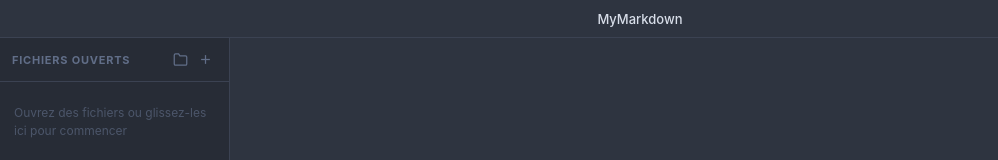
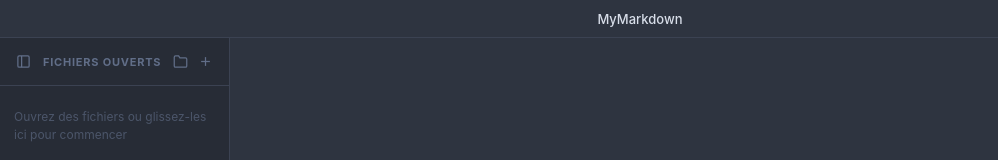
Before and after one commit to gregrousselle/myMarkdown, a Vue app: page / in a window 1280 px wide. Shown: the top 160 px of the page, without its empty margins (0-998 px from the left). Built offline with nearby package versions, Linux system fonts and the light colour scheme.

Commit message:
Toggle sidebar

```diff
--- a/src/App.vue
+++ b/src/App.vue
@@ -281,4 +281,19 @@
   margin-top: 8px;
 }
 .btn-primary:hover { background: #81a1c1; }
+
+.btn-icon {
+  background: transparent;
+  border: none;
+  cursor: pointer;
+  padding: 4px;
+  border-radius: 4px;
+  display: flex;
+  align-items: center;
+  justify-content: center;
+  transition: background 0.15s;
+}
+.btn-icon:hover {
+  background: #3b4252;
+}
 </style>
--- a/src/components/Sidebar.vue
+++ b/src/components/Sidebar.vue
@@ -1,8 +1,20 @@
 <template>
-  <aside class="sidebar">
+  <aside
+    class="sidebar"
+    :class="{ closed: !isOpen, 'is-resizing': isResizing }"
+    :style="{ width: isOpen ? sidebarWidth + 'px' : '50px' }"
+  >
     <div class="sidebar-header">
-      <span class="folder-name">Fichiers ouverts</span>
-      <div class="sidebar-actions">
+      <div class="header-left">
+        <button @click="isOpen = !isOpen" class="btn-icon toggle-btn" title="Afficher/Masquer la barre latérale">
+          <svg viewBox="0 0 24 24" fill="none" stroke="currentColor" stroke-width="2">
+            <rect x="3" y="3" width="18" height="18" rx="2" ry="2"/>
+            <line x1="9" y1="3" x2="9" y2="21"/>
+          </svg>
+        </button>
+        <span v-show="isOpen" class="folder-name">Fichiers ouverts</span>
+      </div>
+      <div v-show="isOpen" class="sidebar-actions">
         <button @click="$emit('open-files')" class="btn-icon" title="Ouvrir un ou plusieurs fichiers">
           <svg viewBox="0 0 24 24" fill="none" stroke="currentColor" stroke-width="2">
             <path d="M22 19a2 2 0 0 1-2 2H4a2 2 0 0 1-2-2V5a2 2 0 0 1 2-2h5l2 3h9a2 2 0 0 1 2 2z"/>
@@ -21,7 +33,7 @@
       </div>
     </div>
 
-    <div class="sidebar-files">
+    <div v-show="isOpen" class="sidebar-files">
       <p v-if="files.length === 0" class="empty-state">
         Ouvrez des fichiers ou glissez-les ici pour commencer
       </p>
@@ -50,26 +62,82 @@
         </button>
       </div>
     </div>
+
+    <!-- Poignée de redimensionnement -->
+    <div v-show="isOpen" class="resizer" @mousedown.prevent="startResize"></div>
   </aside>
 </template>
 
 <script setup>
+import { ref } from 'vue';
+
 defineProps({
   files:       { type: Array,  default: () => [] },
   currentFile: { type: String, default: null },
 });
 
 defineEmits(['open-files', 'select-file', 'new-file', 'close-file']);
+
+const sidebarWidth = ref(230);
+const isResizing = ref(false);
+const isOpen = ref(true);
+
+const startResize = (e) => {
+  isResizing.value = true;
+  document.addEventListener('mousemove', doResize);
+  document.addEventListener('mouseup', stopResize);
+  document.body.style.cursor = 'col-resize';
+  document.body.style.userSelect = 'none'; // Empêche la sélection de texte pendant le redimensionnement
+};
+
+const doResize = (e) => {
+  if (!isResizing.value) return;
+  // e.clientX donne la position de la souris par rapport au bord gauche de l'écran (qui correspond au bord gauche de la sidebar)
+  let newWidth = e.clientX;
+  if (newWidth < 180) newWidth = 180; // Largeur minimale
+  if (newWidth > 600) newWidth = 600; // Largeur maximale
+  sidebarWidth.value = newWidth;
+};
+
+const stopResize = () => {
+  isResizing.value = false;
+  document.removeEventListener('mousemove', doResize);
+  document.removeEventListener('mouseup', stopResize);
+  document.body.style.cursor = '';
+  document.body.style.userSelect = '';
+};
 </script>
 
 <style scoped>
 .sidebar {
-  width: 230px;
+  /* La largeur est contrôlée par le style lié :style="width: ..." */
   background: #272c36;
   border-right: 1px solid #3b4252;
   display: flex;
   flex-direction: column;
   flex-shrink: 0;
+  position: relative;
+  will-change: width;
+  transition: width 0.2s cubic-bezier(0.2, 0.8, 0.2, 1);
+  overflow: hidden;
+}
+
+.sidebar.is-resizing {
+  transition: none;
+}
+
+.resizer {
+  position: absolute;
+  top: 0;
+  right: -3px;
+  width: 6px;
+  height: 100%;
+  cursor: col-resize;
+  z-index: 10;
+  transition: background 0.2s;
+}
+.resizer:hover, .resizer:active {
+  background: rgba(136, 192, 208, 0.5); /* Indicateur visuel du redimensionnement au survol */
 }
 
 .sidebar-header {
@@ -78,7 +146,25 @@
   align-items: center;
   justify-content: space-between;
   border-bottom: 1px solid #3b4252;
-  min-height: 40px;
+  min-height: 48px;
+}
+
+.sidebar.closed .sidebar-header {
+  padding: 10px 0;
+  justify-content: center;
+}
+
+.header-left {
+  display: flex;
+  align-items: center;
+  gap: 8px;
+  overflow: hidden;
+  flex: 1;
+}
+
+.sidebar.closed .header-left {
+  flex: none;
+  justify-content: center;
 }
 
 .folder-name {
```
